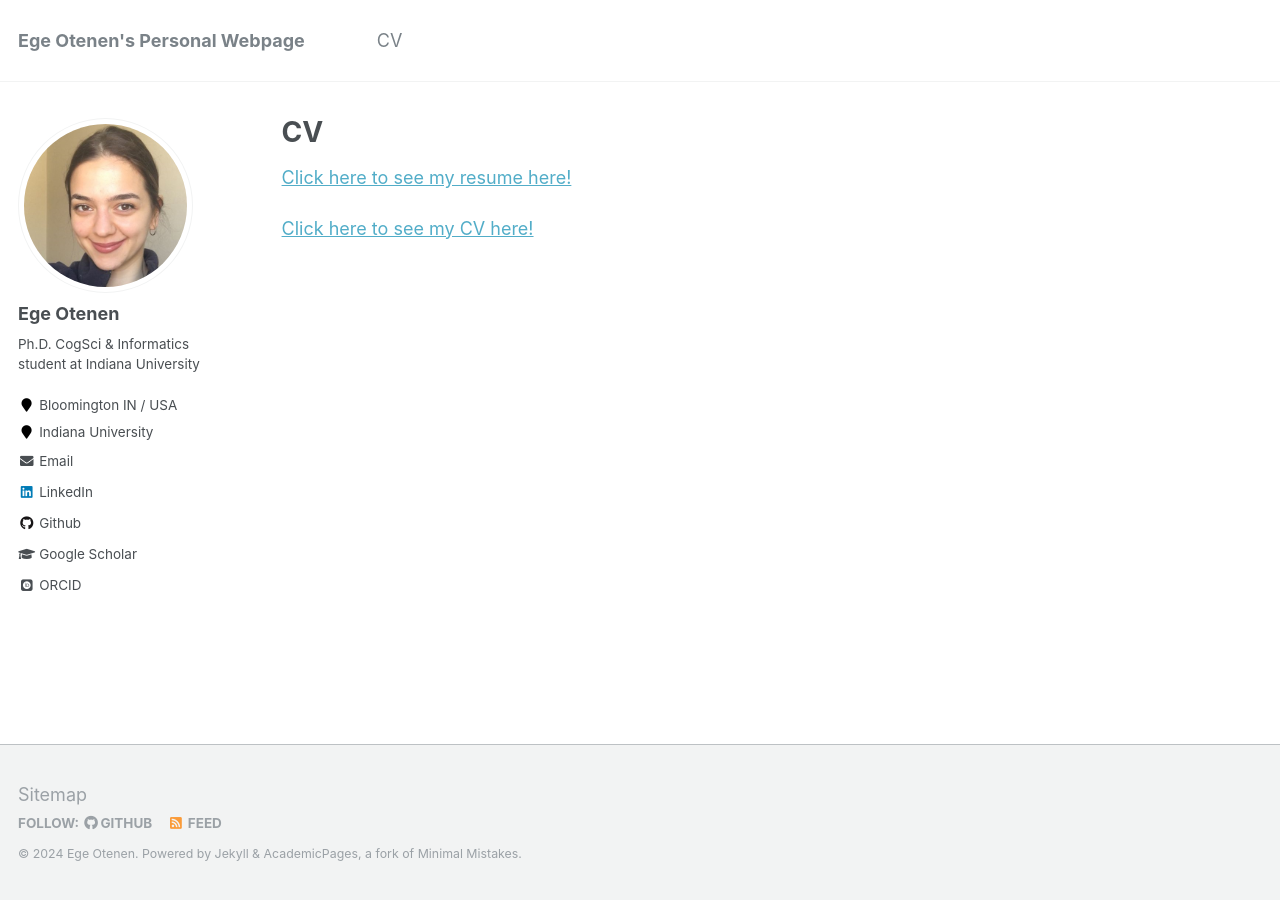
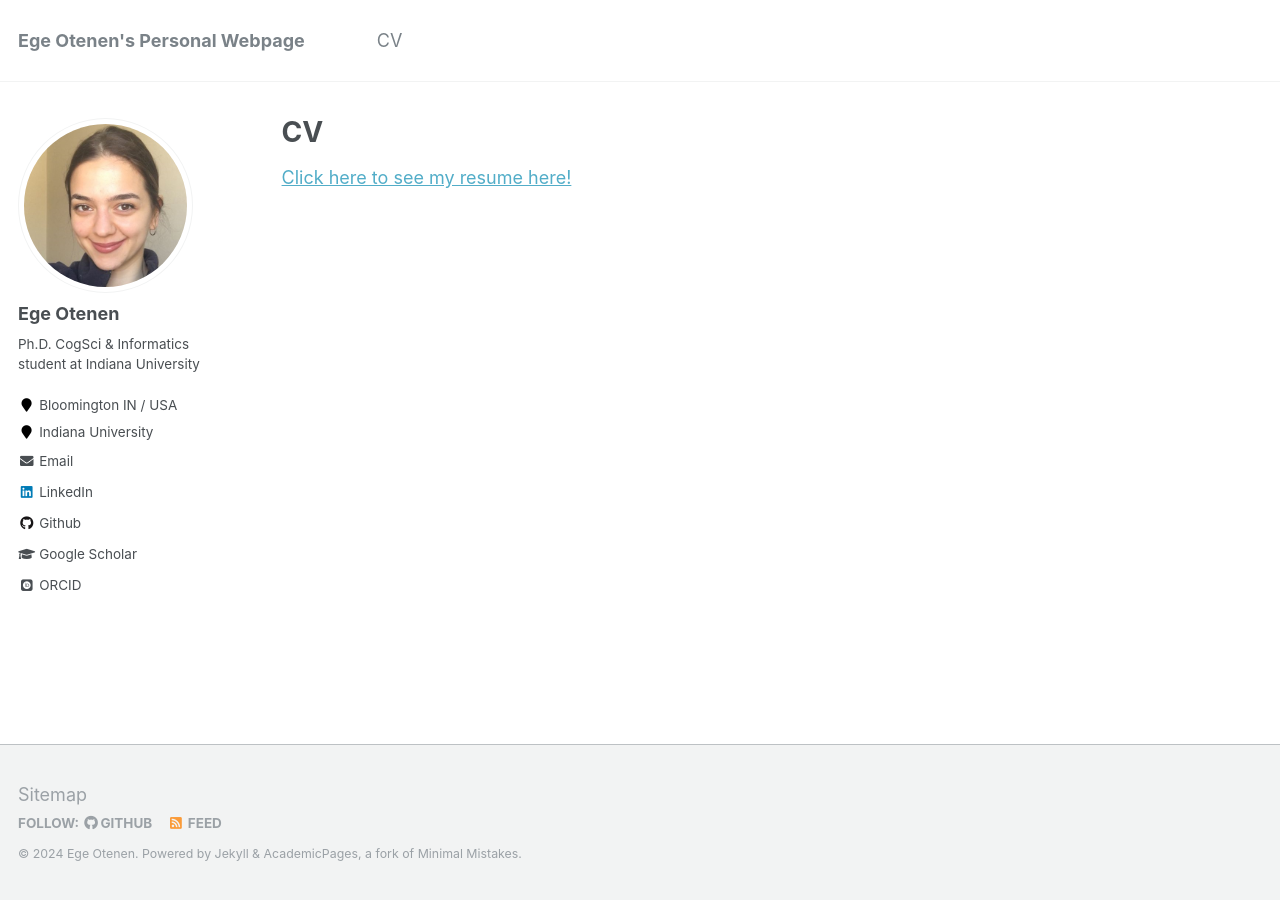
Before and after one commit to egeotenen/egeotenen.github.io, a Jekyll site: the page built from _pages/cv.md, in a window 1280 px wide. Built offline with Jekyll 4.4.1, drawn with Linux system fonts in a browser that asks for light colours; some web fonts are replaced.

Commit message:
new resume update

```diff
--- a/_pages/cv.md
+++ b/_pages/cv.md
@@ -7,6 +7,4 @@ redirect_from:
   - /resume
 ---
 
-[Click here to see my resume here!](https://drive.google.com/file/d/1SxWiBfXibWpVVaOwnalNt5OhLNZrWNoa/view?usp=sharing)
-
-[Click here to see my CV here!](https://drive.google.com/file/d/1j5Hzr8n4Xs3QL8V10EnH56ZHqLGeK5BV/view?usp=sharing)
+[Click here to see my resume here!](https://drive.google.com/file/d/1U8aUzaptauep0G4MOZCTxSL9mui46Zwg/view?usp=sharing)
```
